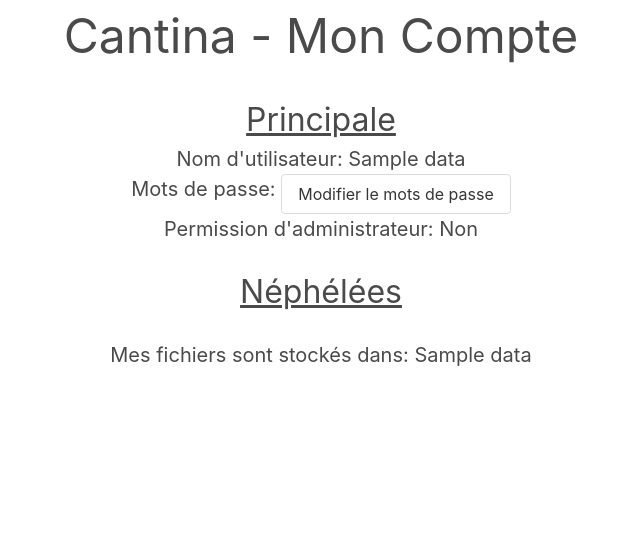
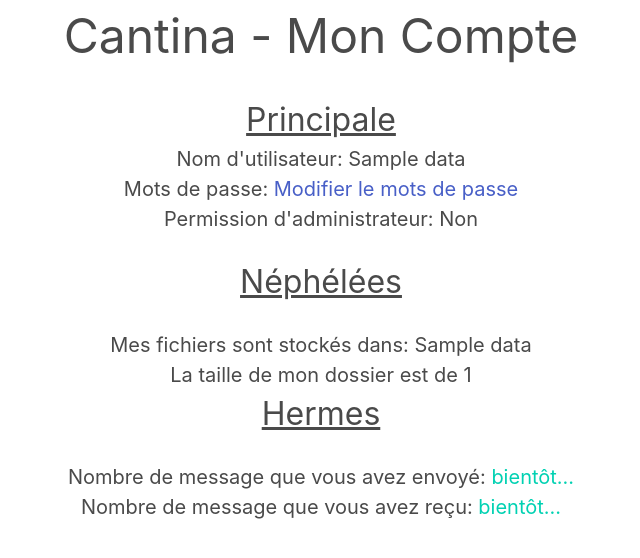
Before and after one commit to Cantina-Org/Cerbere, a Flask app: template templates/my_account.html in a window 1280 px wide. Shown: the top 558 px of the page, without its empty margins (319-959 px from the left). Run offline with Flask 3, Linux system fonts and the light colour scheme; the template is opened without the code that fills it: most values are stand-ins (such as "Sample title", 1, 10 or a date in 2020); parts of the project's set-up code (start-up, migrations or seed data) failed here and were passed over.

Commit message:
- Modification des containers dans my_account.html - Ajout de la taille du dossier data[6] dans le container 'nephelees', front et back - Création du container 'hermes', front, des datas seront à rajouter quand Hermes sera finis.

```diff
--- a/templates/my_account.html
+++ b/templates/my_account.html
@@ -11,17 +11,29 @@
     <div class="is-vcentered is-centered">
         <div id="main">
             <h1 class="is-size-3 is-underlined">Principale</h1>
-            <p class="is-size-5">
-                Nom d'utilisateur: {{ data[2] }}<br>
-                Mots de passe: <button class="button">Modifier le mots de passe</button><br>
-                Permission d'administrateur: {% if data[5] == 1 %}Oui{% else %}Non{% endif %}<br>
-            </p>
+            <div class="is-size-5">
+                <p>Nom d'utilisateur: {{ data[2] }}</p>
+                <p>Mots de passe: <a href="#">Modifier le mots de passe</a></p>
+                <p>Permission d'administrateur: {% if data[5] == 1 %}Oui{% else %}Non{% endif %}</p>
+            </div>
         </div> <br>
         <div id="nephelees">
             <h1 class="is-size-3 is-underlined">Néphélées</h1><br>
-            <p class="is-size-5">
-                Mes fichiers sont stockés dans: {{ data[6] }}<br>
-            </p>
+            <div class="is-size-5">
+                <p>Mes fichiers sont stockés dans: {{ data[6] }}</p>
+                {% if folder_size == 'error' %}
+                    <p class="has-text-danger">Une erreur est survenue lors de la récupération de la taille du dossier. Le dossier existe-t-il?</p>
+                {% else: %}
+                    <p>La taille de mon dossier est de {{ folder_size }}</p>
+                {% endif %}
+            </div>
+        </div>
+        <div id="hermes">
+            <h1 class="is-size-3 is-underlined">Hermes</h1><br>
+            <div class="is-size-5">
+                <p>Nombre de message que vous avez envoyé: <a class="has-text-primary">bientôt...</a></p>
+                <p>Nombre de message que vous avez reçu: <a class="has-text-primary">bientôt...</a></p>
+            </div>
         </div>
     </div>
 </body>
```
Also changed, not shown: Cogs/my_account.py (+8 -2 lines).
